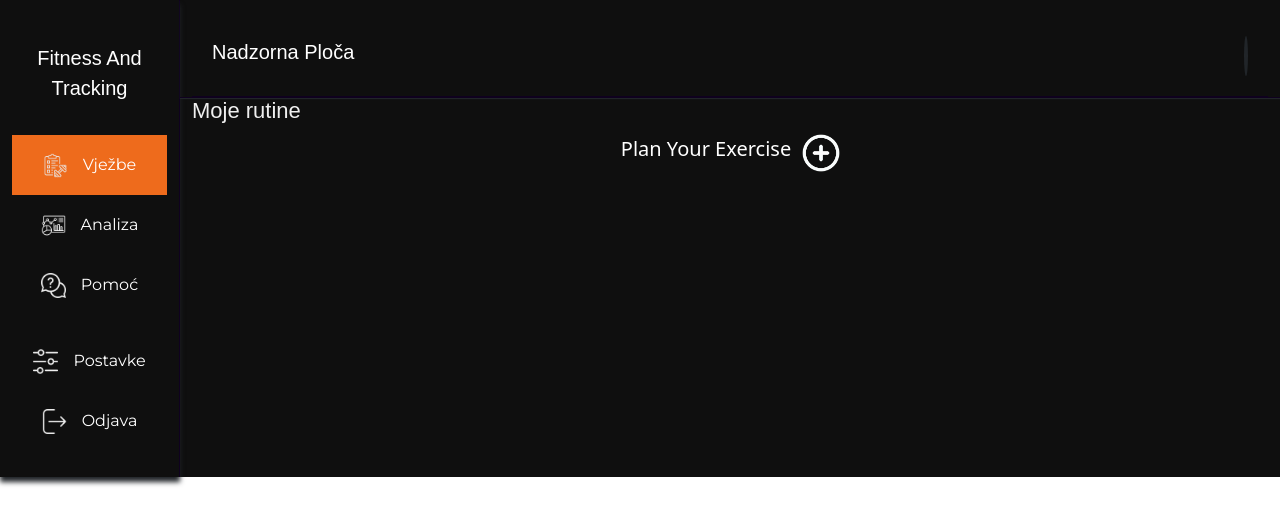
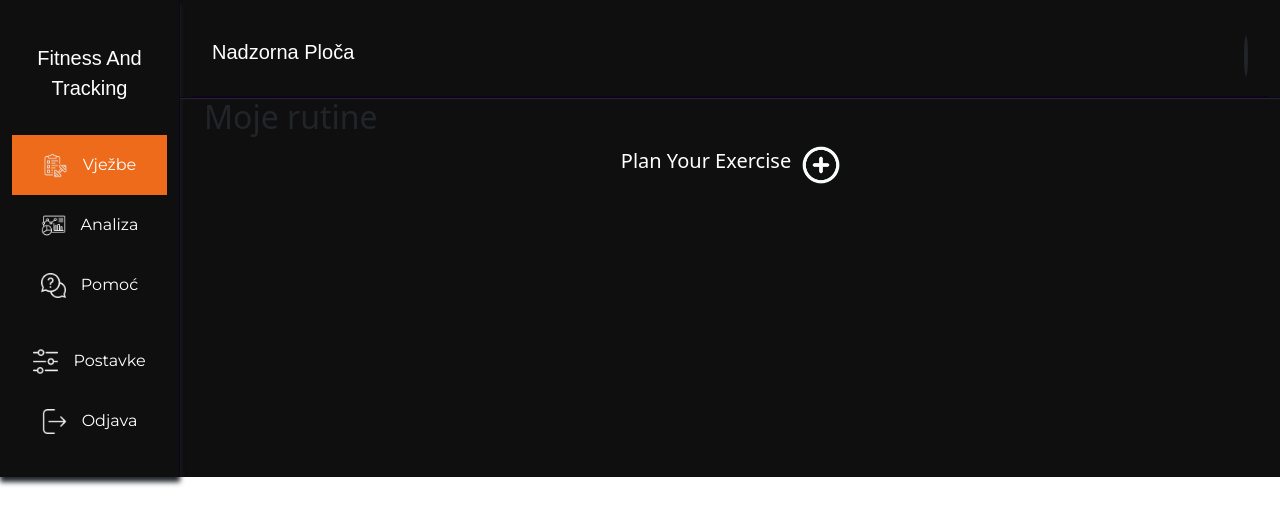
Before and after one commit to CodeITLab/fit_track_frontend_app, a Vue app: page /dashboard in a window 1280 px wide. Shown: the top 524 px of the page. Built offline with nearby package versions, Linux system fonts and the light colour scheme; no server answers; sample sign-in values are in the browser's storage; a web font is replaced by a local one; what @formkit/vue would draw is missing.

Commit message:
Add: added reactive value for current dashboard view

```diff
--- /dev/null
+++ b/src/components/dashboard-content-component/DashboardContentWrapper.vue
@@ -0,0 +1,31 @@
+<script lang="ts" setup>
+
+import {useDashboardStore} from "@/store/dashboardStore";
+import WorkoutCardComponent from "@/components/workout-components/WorkoutCardComponent.vue";
+import {computed} from "vue";
+
+let currentDashboardView = computed(() => { return useDashboardStore().getCurrentDashboardView })
+
+</script>
+
+<template>
+  <div class="container-fluid">
+    <div v-if="currentDashboardView === 'workouts'" class="row">
+      <div class="col">
+        <h2 class="dashboard-title">Moje rutine</h2>
+      </div>
+      <div class="col">
+        <WorkoutCardComponent />
+      </div>
+    </div>
+    <div v-if="currentDashboardView === 'analytics'" class="row">
+      <div class="col">
+        <h2 class="dashboard-title">Analitika</h2>
+      </div>
+      <div class="col">
+      </div>
+    </div>
+  </div>
+</template>
+
+<style></style>
--- a/src/components/menu-components/SideNavbarComponent.vue
+++ b/src/components/menu-components/SideNavbarComponent.vue
@@ -2,8 +2,13 @@
 import ModalManager from "@/controllers/ModalManagerController";
 import { useMenuStore } from "@/store/menuStore";
 import {onBeforeMount, ref} from "vue";
+import {useDashboardStore} from "@/store/dashboardStore";
 
 const isMobile = ref(false);
+
+const updateCurrentDashboardView = (dashboardView: string) => {
+  useDashboardStore().setCurrentDashboardView(dashboardView);
+}
 
 const checkMobileMenuValue = () => {
   if(useMenuStore().getMobileMenuValue) {
@@ -26,7 +31,7 @@ checkMobileMenuValue();
           <li class="menu-item logo">
             <p>Fitness <span class="highlighted">And</span> Tracking</p>
           </li>
-          <li class="menu-item home active">
+          <li class="menu-item home active" @click="updateCurrentDashboardView('workouts')">
             <img
                 width="25"
                 src="../../assets/img/icons/dashboard/report.png"
@@ -34,7 +39,7 @@ checkMobileMenuValue();
             />
             Vježbe
           </li>
-          <li class="menu-item analytics">
+          <li class="menu-item analytics" @click="updateCurrentDashboardView('analytics')">
             <img width="25" src="../../assets/img/icons/dashboard/analytics.png" alt="" />
             Analiza
           </li>
@@ -69,6 +74,6 @@ checkMobileMenuValue();
   </nav>
 </template>
 
-<style>
+<style lang="css" scoped>
 @import "../../assets/css/components/menu-components/side-bar-nav.css";
 </style>
--- /dev/null
+++ b/src/store/dashboardStore.ts
@@ -0,0 +1,19 @@
+import { defineStore } from "pinia";
+
+export const useDashboardStore = defineStore("dashboard", {
+    state: () => {
+        return {
+            currentDashboardView: "workouts"
+        }
+    },
+    getters: {
+        getCurrentDashboardView(state) {
+            return state.currentDashboardView;
+        }
+    },
+    actions: {
+        setCurrentDashboardView(currentDashboardView: string) {
+            this.currentDashboardView = currentDashboardView;
+        }
+    }
+});
--- a/src/views/DashboardView.vue
+++ b/src/views/DashboardView.vue
@@ -8,6 +8,7 @@ import WorkoutCardComponent from "@/components/workout-components/WorkoutCardCom
 import { onBeforeMount } from "vue";
 import GetWorkoutData from "@/controllers/GetWorkoutDataController";
 import UpdateWorkoutModal from "@/components/modal-components/update-workout-modal/UpdateWorkoutModal.vue";
+import DashboardContentWrapper from "@/components/dashboard-content-component/DashboardContentWrapper.vue";
 
 onBeforeMount(() => {
   GetWorkoutData();
@@ -26,10 +27,7 @@ onBeforeMount(() => {
             <TopNavbarComponent />
           </div>
           <div class="col">
-            <h2 class="dashboard-title">Moje rutine</h2>
-          </div>
-          <div class="col">
-            <WorkoutCardComponent />
+            <DashboardContentWrapper/>
           </div>
         </div>
       </div>
```
